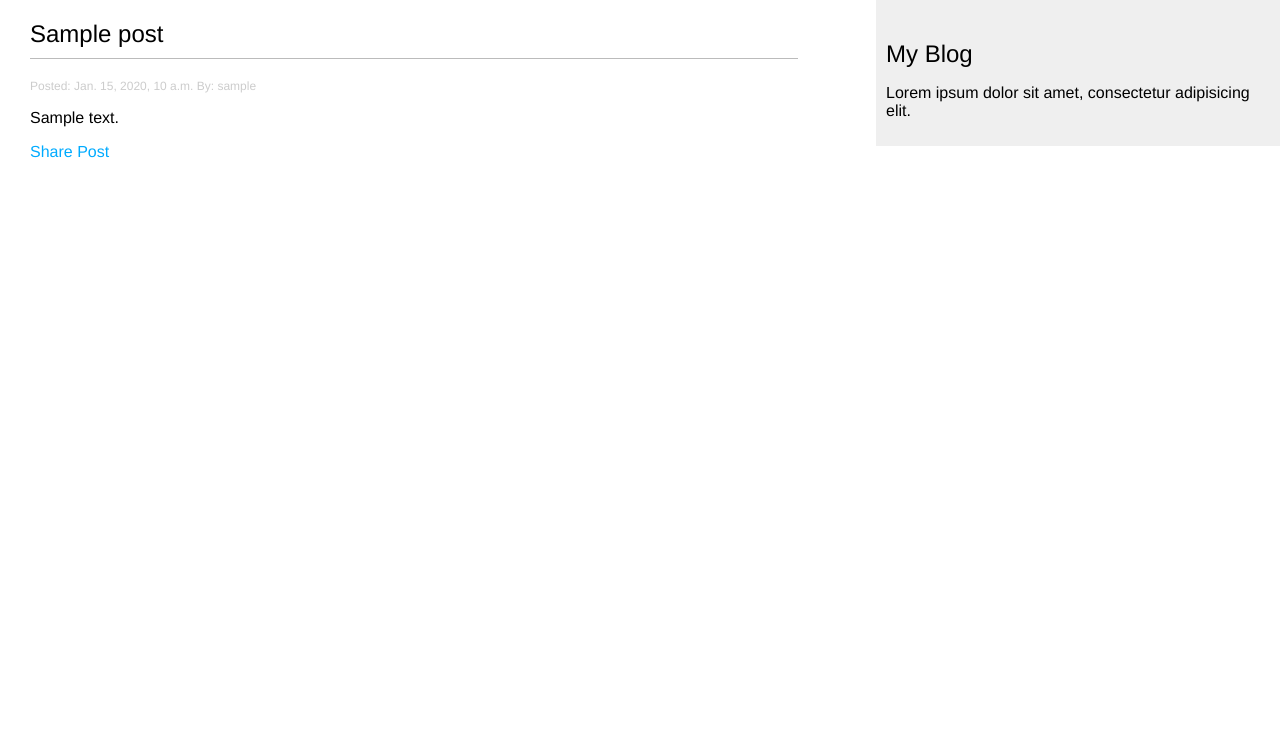
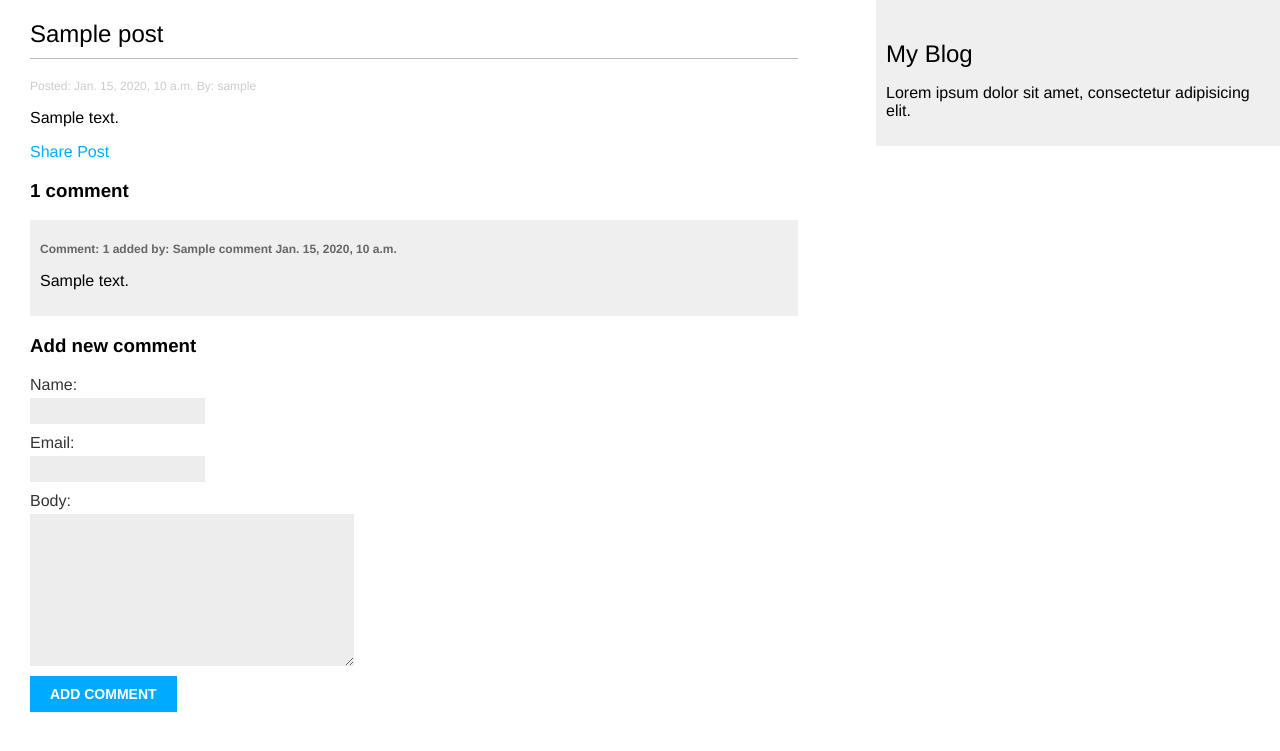
Before and after one commit to Bartosz-L/blog_app_django, a Django app: a page that uses blog/templates/blog/post/detail.html in a window 1280 px wide. Shown: the top 751 px of the page. Run offline with Django 3.2, Linux system fonts and the light colour scheme; tables that the repository leaves empty hold one stand-in row (values such as "Sample post").

Commit message:
commenting posts; added taggit lib

```diff
--- a/blog/forms.py
+++ b/blog/forms.py
@@ -1,4 +1,5 @@
 from django import forms
+from .models import Comment
 
 
 class EmailPostForm(forms.Form):
@@ -6,3 +7,9 @@ class EmailPostForm(forms.Form):
     email = forms.EmailField()
     to = forms.EmailField()
     comments = forms.CharField(required=False, widget=forms.Textarea)
+
+
+class CommentForm(forms.ModelForm):
+    class Meta:
+        model = Comment
+        fields = ('name', 'email', 'body')
--- a/blog/models.py
+++ b/blog/models.py
@@ -2,6 +2,7 @@ from django.contrib.auth.models import User
 from django.db import models
 from django.utils import timezone
 from django.urls import reverse
+from taggit.managers import TaggableManager
 
 
 # Create your models here.
@@ -25,6 +26,7 @@ class Post(models.Model):
     status = models.CharField(max_length=10, choices=STATUS_CHOICES, default='draft')
     published = PublishedManager()
     objects = models.Manager()
+    tags = TaggableManager()
 
     class Meta:
         ordering = ('-publish',)
--- a/blog/templates/blog/post/detail.html
+++ b/blog/templates/blog/post/detail.html
@@ -10,4 +10,32 @@
     <p>
         <a href="{% url "blog:post_share" post.id %}">Share Post</a>
     </p>
+
+    {% with comments.count as total_comments %}
+        <h3>{{ total_comments }} comment{{ total_comments|pluralize:"s" }}</h3>
+    {% endwith %}
+
+    {% for comment in comments %}
+        <div class="comment">
+            <p class="info">
+                Comment: {{ forloop.counter }} added by: {{ comment.name }}
+                {{ comment.created }}
+            </p>
+            {{ comment.body|linebreaks }}
+        </div>
+    {% empty %}
+        <p>No comments yet.</p>
+    {% endfor %}
+
+    {% if new_comment %}
+        <h3>Your comment has been added.</h3>
+    {% else %}
+        <h3>Add new comment</h3>
+        <form action="." method="post">
+            {{ comment_form.as_p }}
+            {% csrf_token %}
+            <p><input type="submit" value="Add comment"></p>
+        </form>
+    {% endif %}
+
 {% endblock %}
--- a/blog/views.py
+++ b/blog/views.py
@@ -1,8 +1,8 @@
 from django.shortcuts import render, get_object_or_404
 from django.views.generic import ListView
 from django.core.mail import send_mail
-from .models import Post
-from .forms import EmailPostForm
+from .models import Post, Comment
+from .forms import EmailPostForm, CommentForm
 
 
 # Create your views here.
@@ -16,7 +16,18 @@ class PostListView(ListView):
 def post_detail(request, year, month, day, post):
     post = get_object_or_404(Post, slug=post, status='published', publish__year=year, publish__month=month,
                              publish__day=day)
-    context = {'post': post}
+    comments = post.comments.filter(active=True)
+
+    if request.method == 'POST':
+        comment_form = CommentForm(data=request.POST)
+        if comment_form.is_valid():
+            new_comment = comment_form.save(commit=False)
+            new_comment.post = post
+            new_comment.save()
+    else:
+        comment_form = CommentForm()
+
+    context = {'post': post, 'comments': comments, 'comment_form': comment_form}
     return render(request, 'blog/post/detail.html', context=context)
 
 
--- a/blog_project/settings.py
+++ b/blog_project/settings.py
@@ -37,6 +37,7 @@ INSTALLED_APPS = [
     'django.contrib.sessions',
     'django.contrib.messages',
     'django.contrib.staticfiles',
+    'taggit',
     'blog.apps.BlogConfig',
 ]
 
--- a/requirements.txt
+++ b/requirements.txt
@@ -3,3 +3,4 @@ Django==3.0.2
 psycopg2==2.8.4
 pytz==2019.3
 sqlparse==0.3.0
+django-taggit==1.2.0
```
Also changed, not shown: blog/migrations/0004_post_tags.py (added).
